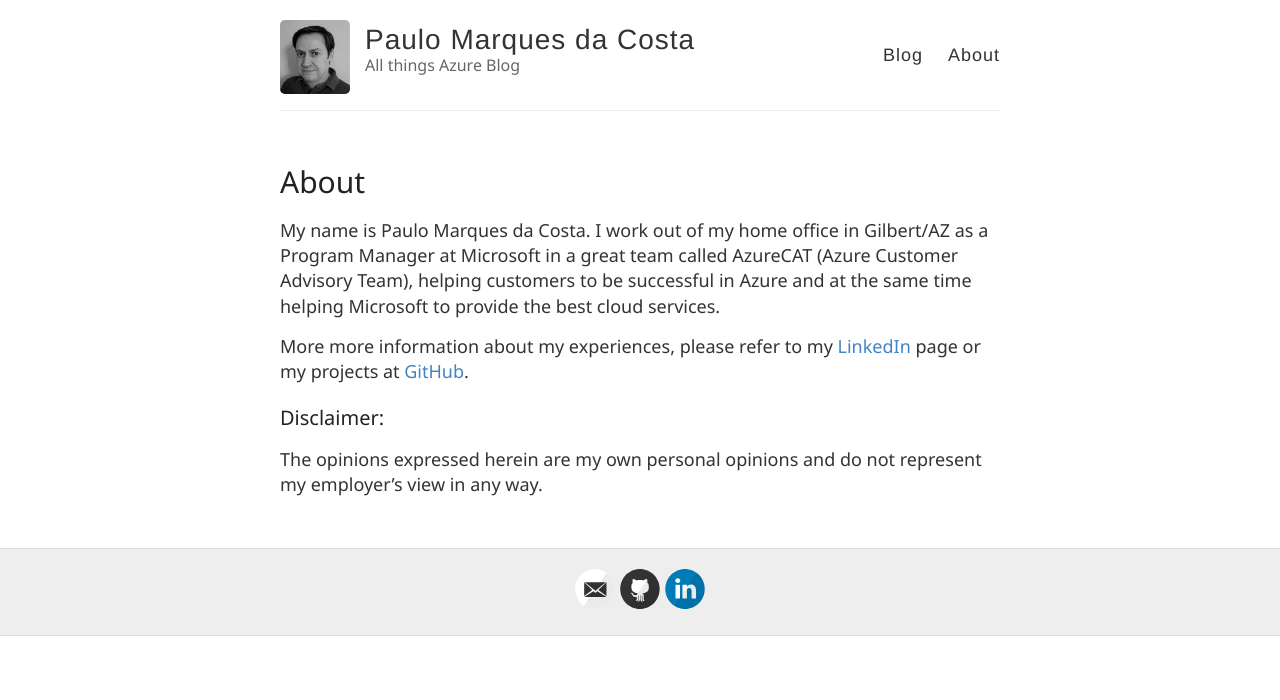
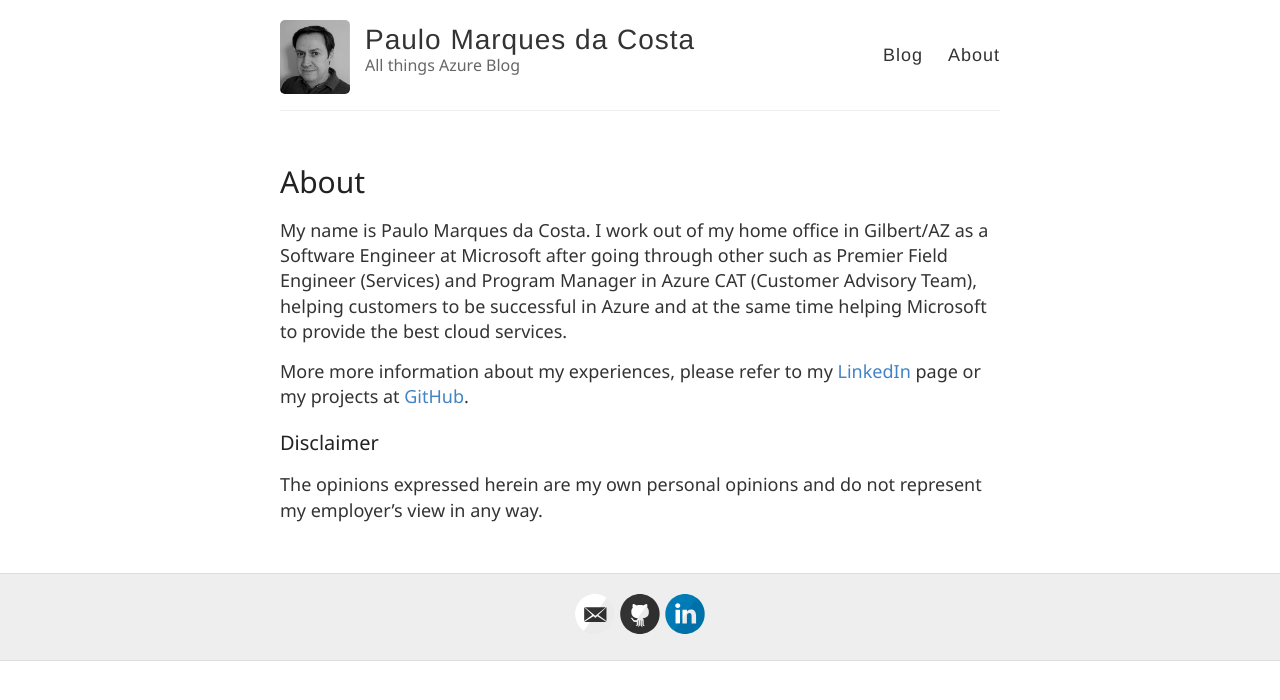
Before and after one commit to paulomarquesc/paulomarquesc.github.io, a Jekyll site: the page built from about.md, in a window 1280 px wide. Shown: the top 700 px of the page. Built offline with Jekyll 4.4.1, drawn with Linux system fonts in a browser that asks for light colours; some web fonts are replaced.

Commit message:
Role update

```diff
--- a/about.md
+++ b/about.md
@@ -4,10 +4,10 @@ title: About
 permalink: /about/
 ---
 
-My name is Paulo Marques da Costa. I work out of my home office in Gilbert/AZ as a Program Manager at Microsoft in a great team called AzureCAT (Azure Customer Advisory Team), helping customers to be successful in Azure and at the same time helping Microsoft to provide the best cloud services.
+My name is Paulo Marques da Costa. I work out of my home office in Gilbert/AZ as a Software Engineer at Microsoft after going through other such as Premier Field Engineer (Services) and Program Manager in Azure CAT (Customer Advisory Team), helping customers to be successful in Azure and at the same time helping Microsoft to provide the best cloud services.
 
 More more information about my experiences, please refer to my [LinkedIn](https://www.linkedin.com/in/paulomarquesc) page or my projects at [GitHub](https://github.com/paulomarquesc).
 
-### Disclaimer:
+### Disclaimer
 
 The opinions expressed herein are my own personal opinions and do not represent my employer’s view in any way.
```
